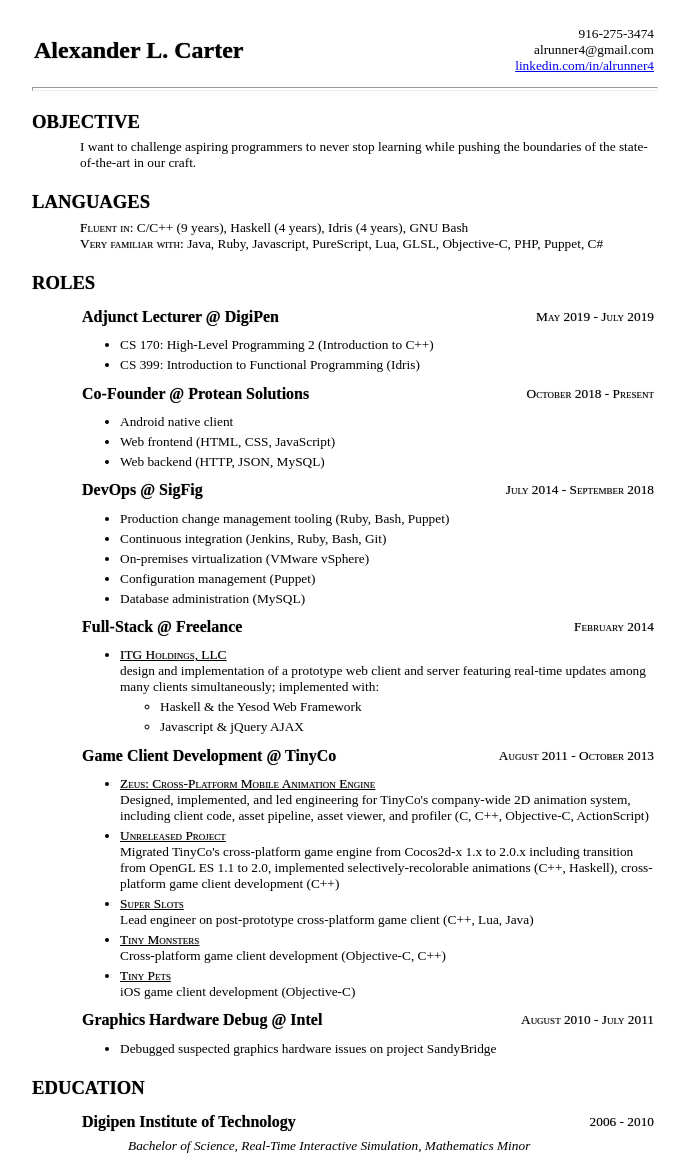
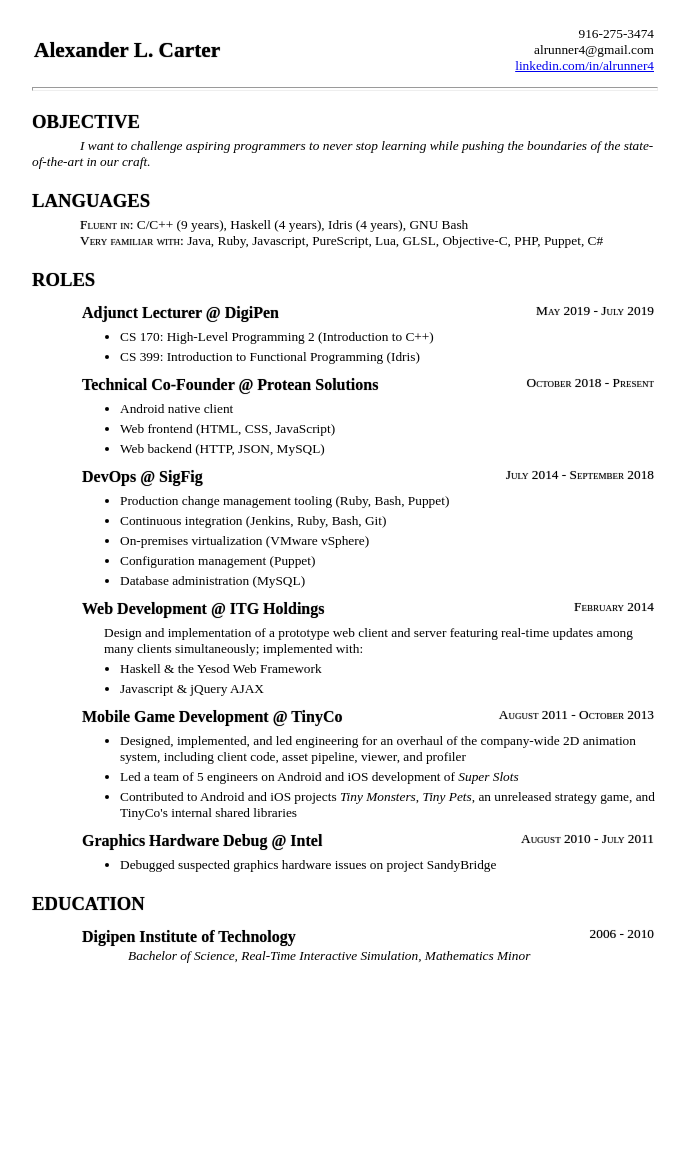
Before and after one commit to alrunner4/alrunner4.github.io, a plain HTML site: page resume.html in a window 1280 px wide. Shown: the whole page, without its empty margins (296-985 px from the left). After the commit the page ends 984 px from the top, so only its background shows below. Drawn offline with Linux system fonts and the light colour scheme.

Commit message:
simplified engineering resume

```diff
--- a/resume.html
+++ b/resume.html
@@ -3,34 +3,34 @@
 <head>
 	<title>Alexander Carter | Resume</title>
 	<style>
-		div.page
-		{
-		    width:6.5in;
-		    height:auto;
-		    margin:20px auto;
+		div.page {
+			width:6.5in;
+			height:auto;
+			margin: 20px auto;
 		}
 
-		* { font-size:10pt; }
+		* { font-size:10pt; font-family: serif }
 
-		h1 { font-size:18pt; margin:9pt 0; text-shadow:#303030 0px 0px 1px; }
-		h2 { font-size:14pt; margin:15pt 0 5pt 0; font-weight:bold; text-transform:uppercase; text-shadow:#606060 0px 0px 1px; }
-		h3 { font-size:12pt; margin:4pt 0; font-weight:bold; position:relative; margin-left:0.5in; text-shadow:#909090 0px 0px 1px; }
+		h1 { font-size:16pt; margin: 9pt 0; text-shadow:#303030 0px 0px 1px; }
+		h2 { font-size:14pt; margin: 15pt 0 4pt 0; font-weight:bold; text-transform:uppercase; text-shadow:#606060 0px 0px 1px; }
+		h3 { font-size:12pt; margin: 4pt 0 0 0.5in; font-weight:bold; text-shadow:#909090 0px 0px 1px; }
 
-		p, li { margin:4px 0px; }
+		p, li { margin: 4px 0px; }
 
-		table, tr, td { padding:0px; margin:0px; }
+		table, tr, td { padding:0px; margin:0px; width:100%; }
 
-		.named_list { margin:4px 0px; }
+		.named_list { margin: 4px 0px; }
 		.bullet_head { font-variant:small-caps; text-shadow:#909090 0px 0px 1px; }
 		.date { font-variant:small-caps; text-shadow:#909090 0px 0px 1px; }
+		.date_column { min-width:156pt; text-align:right; }
+		.indent2 { margin-left:1.0in; }
 
-		.indent1 { position:relative; margin-left:0.5in; }
-		.indent2 { position:relative; margin-left:1.0in; }
+		.page > ul, .page > em { margin: 0 0 0 0.5in; }
 
 		.underline { text-decoration:underline; font-variant:small-caps; text-shadow:#909090 0px 0px 1px; }
 		.italic    { font-style:italic; }
 
-		.nomargin { margin:4px 0px; }
+		.nomargin { margin: 4px 0px; }
 	</style>
 </head>
 
@@ -41,7 +41,7 @@
 	<td>
 	<h1>Alexander L. Carter</h1>
 	</td>
-	<td align="right">
+	<td style="text-align:right">
 	<p>
 		916-275-3474<br>
 		alrunner4@gmail.com<br>
@@ -53,32 +53,30 @@
 	<hr style="width:100%; height:2px;">
 
 	<h2>Objective</h2>
-	<p class="indent1">
-		I want to challenge aspiring programmers to never stop learning while pushing the boundaries of the state-of-the-art in our craft.
-	</p>
+	<em>I want to challenge aspiring programmers to never stop learning while pushing the boundaries of the state-of-the-art in our craft.</em>
 
 	<h2>Languages</h2>
-	<div class="named_list indent1" style="margin-top:0; margin-bottom:0;">
+	<div class="named_list" style="margin: 0 0 0 0.5in;">
 		<span class="bullet_head">Fluent in:</span> C/C++ (9 years), Haskell (4 years), Idris (4 years), GNU Bash<br>
 		<span class="bullet_head">Very familiar with:</span> Java, Ruby, Javascript, PureScript, Lua, GLSL, Objective-C, PHP, Puppet, C#<br>
 	</div>
 
 	<h2>Roles</h2>
 
-	<table style="width:100%;"><tbody><tr>
+	<table><tbody><tr>
 		<td><h3>Adjunct Lecturer @ DigiPen</h3></td>
-		<td align="right"><p class="date nomargin">May 2019 - July 2019</p></td>
+		<td class="date_column"><p class="date nomargin">May 2019 - July 2019</p></td>
 	</tr></tbody></table>
-	<ul class="indent1" style="margin-top:0; margin-bottom:0;">
+	<ul style="margin-top:0; margin-bottom:0;">
 		<li>CS 170: High-Level Programming 2 (Introduction to C++)</li>
 		<li>CS 399: Introduction to Functional Programming (Idris)</li>
 	</ul>
 
-	<table style="width:100%;"><tbody><tr>
-		<td><h3>Co-Founder @ Protean Solutions</h3></td>
-		<td align="right"><p class="date nomargin">October 2018 - Present</p></td>
+	<table><tbody><tr>
+		<td><h3>Technical Co-Founder @ Protean Solutions</h3></td>
+		<td class="date_column"><p class="date nomargin">October 2018 - Present</p></td>
 	</tr></tbody></table>
-	<ul class="indent1" style="margin-top:0; margin-bottom:0;">
+	<ul style="margin-top:0; margin-bottom:0;">
 		<li>Android native client</li>
 		<li>Web frontend (HTML, CSS, JavaScript)</li>
 		<li>Web backend (HTTP, JSON, MySQL)</li>
@@ -86,7 +84,7 @@
 
 	<table style="width:100%;"><tbody><tr>
 		<td><h3>DevOps @ SigFig</h3></td>
-		<td align="right"><p class="date nomargin">July 2014 - September 2018</p></td>
+		<td class="date_column"><p class="date nomargin">July 2014 - September 2018</p></td>
 	</tr></tbody></table>
 	<ul class="indent1" style="margin-top:0; margin-bottom:0;">
 		<li>Production change management tooling (Ruby, Bash, Puppet)</li>
@@ -96,93 +94,43 @@
 		<li>Database administration (MySQL)</li>
 	</ul>
 
-	<table style="width:100%;"><tbody><tr>
-		<td><h3>Full-Stack @ Freelance</h3></td>
-		<td align="right"><p class="date nomargin">February 2014</p></td>
+	<table><tbody><tr>
+		<td><h3>Web Development @ ITG Holdings</h3></td>
+		<td class="date_column"><p class="date nomargin">February 2014</p></td>
 	</tr></tbody></table>
-	<ul class="indent1" style="margin-top:0; margin-bottom:0;">
-		<li><span class="underline">ITG Holdings, LLC</span><br>
-		design and implementation of a prototype web client and server featuring real-time
-		updates among many clients simultaneously; implemented with:
+		<p style="margin-left:0.75in">Design and implementation of a prototype web client and server featuring real-time
+		updates among many clients simultaneously; implemented with:</p>
 		<ul style="margin-top:0; margin-bottom:0;">
-			<li>Haskell &amp; the Yesod Web Framework</li>
-			<li>Javascript &amp; jQuery AJAX</li>
+				<li>Haskell &amp; the Yesod Web Framework</li>
+				<li>Javascript &amp; jQuery AJAX</li>
 		</ul>
-	</li></ul>
 
-	<div style="break-before:page">
-	<table style="width:100%;"><tbody><tr>
-		<td><h3>Game Client Development @ TinyCo</h3></td>
-		<td align="right"><p class="date nomargin">August 2011 - October 2013</p></td>
+	<table><tbody><tr>
+		<td><h3>Mobile Game Development @ TinyCo</h3></td>
+		<td class="date_column"><p class="date nomargin">August 2011 - October 2013</p></td>
 	</tr></tbody></table>
-	<ul class="indent1" style="margin-top:0; margin-bottom:0;">
-		<li>
-			<span class="underline">Zeus: Cross-Platform Mobile Animation Engine</span><br>
-			Designed, implemented, and led engineering for TinyCo's company-wide 2D animation system, including client code, asset pipeline, asset viewer, and profiler (C, C++, Objective-C, ActionScript)
-		</li>
-		<li>
-			<span class="underline">Unreleased Project</span><br>
-			Migrated TinyCo's cross-platform game engine from Cocos2d-x 1.x to 2.0.x including transition from OpenGL ES 1.1 to 2.0,
-			implemented selectively-recolorable animations (C++, Haskell),
-			cross-platform game client development (C++)
-		</li>
-		<li>
-			<span class="underline">Super Slots</span><br>
-			Lead engineer on post-prototype cross-platform game client (C++, Lua, Java)
-		</li>
-		<li>
-			<span class="underline">Tiny Monsters</span><br>
-			Cross-platform game client development (Objective-C, C++)
-		</li>
-		<li>
-			<span class="underline">Tiny Pets</span><br>
-			iOS game client development (Objective-C)
-		</li>
+	<ul style="margin-top:0; margin-bottom:0;">
+		<li>Designed, implemented, and led engineering for an overhaul of the company-wide 2D animation system, including client code, asset pipeline, viewer, and profiler</li>
+		<li>Led a team of 5 engineers on Android and iOS development of <em>Super Slots</em></li>
+		<li>Contributed to Android and iOS projects <em>Tiny Monsters</em>, <em>Tiny Pets</em>, an unreleased strategy game, and TinyCo's internal shared libraries</li>
 	</ul>
-	</div>
 
-	<table style="width:100%;"><tbody><tr>
+	<table><tbody><tr>
 		<td><h3>Graphics Hardware Debug @ Intel</h3></td>
-		<td align="right"><p class="date nomargin">August 2010 - July 2011</p></td>
+		<td class="date_column"><p class="date nomargin">August 2010 - July 2011</p></td>
 	</tr></tbody></table>
-	<ul class="indent1" style="margin-top:0; margin-bottom:0;">
+	<ul style="margin-top:0; margin-bottom:0;">
 		<li>Debugged suspected graphics hardware issues on project SandyBridge</li>
 	</ul>
 
 	<h2>Education</h2>
-	<table style="width:100%;">
-	<tbody><tr>
+	<table><tbody><tr>
 		<td><h3>Digipen Institute of Technology</h3></td>
-		<td align="right"><p class="date nomargin">2006 - 2010</p></td>
-	</tr>
-	</tbody></table>
-
+		<td class="date_column"><p class="date nomargin">2006 - 2010</p></td>
+	</tr></tbody></table>
 	<p class="indent2 italic" style="margin-top:0;">
-	Bachelor of Science, Real-Time Interactive Simulation, Mathematics Minor
+		Bachelor of Science, Real-Time Interactive Simulation, Mathematics Minor
 	</p>
-
-	<!--
-	<h3>Game Projects</h3>
-	<p class="indent2 italic" style="margin-top:0;">Each project was completed without the use of a pre-built game engine with a 4+ member engineering team over the course of one academic year.</p>
-	<ul class="indent1" style="margin-top:0; margin-bottom:0;">
-		<li>
-			<span class="underline">The Right to Bear Arms</span>: A 3D real-time tactical game<br>
-			Responsibilities: Technical Director, Game Engine, AI Engine
-		</li>
-		<li>
-			<span class="underline">Conundrum</span>: A gravity-based side-scrolling 2D puzzle-platformer<br>
-			Responsibilities: Physics
-		</li>
-		<li>
-			<span class="underline">Where's Our Water</span>: A top-down text-based hack-and-slash<br>
-			Responsibilities: Technical Director, Multithreaded Game Engine, Messaging System
-		</li>
-		<li>
-			<span class="underline">The Adventures of Blue Guy</span>: A 3D physics-based platformer<br>
-			Responsibilities: Keyboard/Mouse/Gamepad Controls, Menu System
-		</li>
-	</ul>
-	-->
 
 </div></body>
 
```
